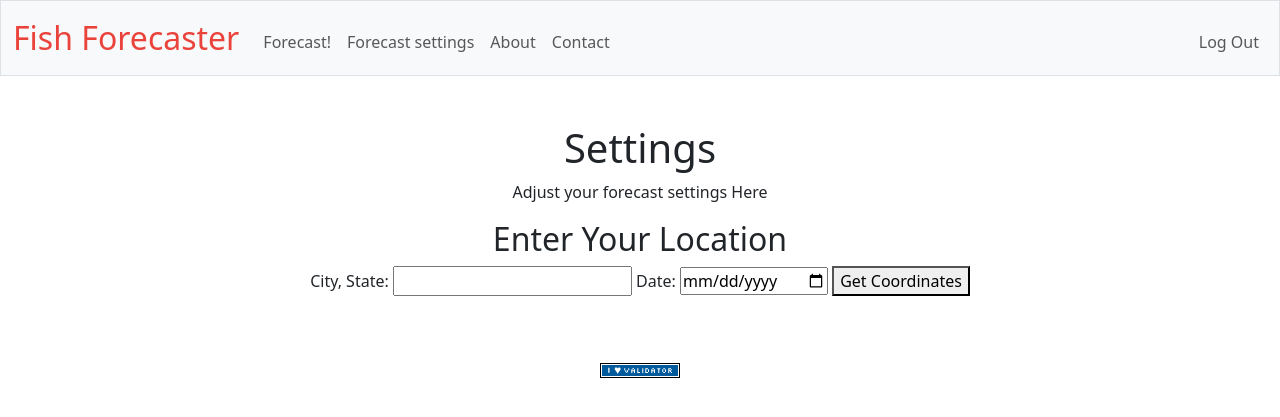
After one commit to surferdave1/surferdave1, a Flask app: page /settings in a window 1280 px wide. The commit adds this page. Shown: the top 417 px of the page. Run offline with Flask 3, Linux system fonts and the light colour scheme; a user stored in the database is signed in.

Commit message:
modified:   fish_forecast/__pycache__/app.cpython-312.pyc new file:   fish_forecast/__pycache__/forecast.cpython-312.pyc 	modified:   fish_forecast/__pycache__/helpers.cpython-312.pyc modified:   fish_forecast/app.py modified:   fish_forecast/fish_forecast.db modified:   fish_forecast/flask_session/6e0b74b19e7334e3ecae985b9b0d7001 new file:   fish_forecast/forecast.py modified:   fish_forecast/helpers.py new file:   fish_forecast/static/I_heart_validator (1).png modified:   fish_forecast/templates/contact.html modified:   fish_forecast/templates/forecast.html modified:   fish_forecast/templates/layout.html deleted:    fish_forecast/templates/profile.html new file:   fish_forecast/templates/settings.html renamed:    fish_forecast/finance.db -> fish_forecast/user_locations.db new file:   fish_forecast/your_database.db

```diff
--- a/fish_forecast/app.py
+++ b/fish_forecast/app.py
@@ -1,9 +1,13 @@
 import sqlite3
-from flask import Flask, flash, redirect, render_template, request, session
+from flask import Flask, flash, redirect, render_template, request, session, jsonify
 from flask_session import Session
 from werkzeug.security import check_password_hash, generate_password_hash
+from datetime import datetime
+from helpers import apology, get_db_connection, login_required, get_weather, air_temp, wind_speed, pressure_trend, moon_phase, time_of_day, season
+from forecast import bass_fishing_quality
+import requests
 
-from helpers import apology, login_required
+weather_api_key = "12c96143c1c24894836214843252908"
 
 # Configure application
 app = Flask(__name__)
@@ -14,9 +18,9 @@ app.config["SESSION_TYPE"] = "filesystem"
 Session(app)
 
 # Configure SQLite3 connection
-conn = sqlite3.connect("fish_forecast.db", check_same_thread=False)
-conn.row_factory = sqlite3.Row
-db = conn.cursor()
+#conn = sqlite3.connect("fish_forecast.db", check_same_thread=False)
+#conn.row_factory = sqlite3.Row
+#db = conn.cursor()
 
 @app.after_request
 def after_request(response):
@@ -33,11 +37,40 @@ def index():
     return render_template("forecast.html" )
 
 @app.route("/forecast")
-@login_required
 def forecast():
-    user_id = session["user_id"]
+    user_id = session.get("user_id")
+    if not user_id:
+        return "User not logged in", 401
 
-    return render_template("forecast.html" )
+    with get_db_connection() as conn:
+        cursor = conn.cursor()
+        cursor.execute("""
+            SELECT latitude, longitude, timestamp
+            FROM user_locations
+            WHERE user_id = ?
+            ORDER BY timestamp DESC
+            LIMIT 1
+        """, (user_id,))
+    result = cursor.fetchone()
+
+    if not result:
+        # No location settings found — show fallback message
+        return render_template("forecast.html", no_settings=True)
+
+    lat, lng, _ = result
+    print(f"User {user_id} forecast request for lat ={lat}, lng={lng}")
+
+    weather_data = get_weather(lat, lng, weather_api_key)
+    if not weather_data:
+        return render_template("forecast.html", error="Weather data unavailable")
+
+    forecast = weather_data["forecast"]["forecastday"][0]["day"]
+    condition = forecast["condition"]["text"]
+    avgtemp_f = forecast["avgtemp_f"]
+    local_date = weather_data["location"]["localtime"].split(" ")[0]
+
+    return render_template("forecast.html", lat=lat, lng=lng, date=local_date,
+                           condition=condition, avgtemp_f=avgtemp_f)
 
 @app.route("/about")
 @login_required
@@ -47,12 +80,42 @@ def about():
     return render_template("about.html" )
     #TODO!
 
-@app.route("/profile")
+
+@app.route("/settings", methods=["GET", "POST"])
+def settings():
+    user_id = session.get("user_id")
+    if not user_id:
+        return jsonify({"error": "User not logged in"}), 401
+
+    return render_template("settings.html")
+
+@app.route("/save_settings", methods=["POST"])
 @login_required
-def profile():
+def save_settings():
     user_id = session["user_id"]
-   #todo
-    return render_template("profile.html" )
+    data = request.get_json()
+
+    lat = data.get("lat")
+    lng = data.get("lng")
+    date = data.get("date")
+
+    if not lat or not lng or not date:
+        return jsonify({"error": "All fields are required"}), 400
+
+    try:
+        conn = get_db_connection()
+        cursor = conn.cursor()
+        cursor.execute("""
+            INSERT INTO user_locations (user_id, latitude, longitude, timestamp)
+            VALUES (?, ?, ?, ?)
+        """, (user_id, lat, lng, date))
+        conn.commit()
+        conn.close()
+    except Exception as e:
+        print("Database error:", e)
+        return jsonify({"error": "Database error"}), 500
+
+    return jsonify({"message": "Settings saved successfully!"})
 
 @app.route("/contact")
 @login_required
@@ -73,8 +136,11 @@ def login():
         if not password:
             return apology("must provide password", 400)
 
-        db.execute("SELECT * FROM users WHERE username = ?", (username,))
-        rows = db.fetchall()
+        conn = get_db_connection()
+        cursor = conn.cursor()
+        cursor.execute("SELECT * FROM users WHERE username = ?", (username,))
+        rows = cursor.fetchall()
+        conn.close()
 
         if len(rows) != 1 or not check_password_hash(rows[0]["hash"], password):
             return apology("invalid username and/or password", 400)
@@ -105,11 +171,14 @@ def register():
             return apology("must provide and confirm password", 400)
         if password != confirmation:
             return apology("Passwords do not match", 400)
-
+        # debugging to check log registration attempt
+        print(f"attempting to register user: {username}")
         hash_pw = generate_password_hash(password)
         try:
-            db.execute("INSERT INTO users (username, hash) VALUES (?, ?)", (username, hash_pw))
-            conn.commit()
+            with get_db_connection() as conn:
+                cursor = conn.cursor()
+                cursor.execute("INSERT INTO users (username, hash) VALUES (?, ?)", (username, hash_pw))
+                conn.commit()
         except sqlite3.IntegrityError:
             return apology("Username already exists", 400)
         return redirect("/")
--- /dev/null
+++ b/fish_forecast/forecast.py
@@ -0,0 +1,92 @@
+def bass_fishing_quality(air_temp, weather, wind_speed, pressure_trend, moon_phase, time_of_day, season, ):
+    score = 0
+
+    # Temperature scoring (ideal range: 55–75°F)
+    if season=="spring" and 50 <= air_temp <= 70:
+        score += 10
+    elif season=="summer" and 70 <= air_temp <= 85:
+        score += 10
+    elif season=="fall" and 50 <= air_temp <= 65:
+        score += 10
+    elif season=="winter" and 35 <= air_temp <= 50:
+        score += 10
+    else:
+        score += 0
+
+    # Weather scoring
+    if weather == "overcast":
+        score += 15
+    elif weather == "partly cloudy":
+        score += 10
+    else:
+        score += 0
+
+    # Wind speed scoring (ideal: windy)
+    if 10 <= wind_speed:
+        score += 15
+    elif 0 <= wind_speed < 3:
+        score += 10
+    else:
+        score += 0
+
+    # Barometric pressure trend scoring
+    if pressure_trend == "falling":
+        score += 20
+    elif pressure_trend == "steady":
+        score += 10
+    else:  # rising
+        score += 0
+
+    # Moon phase scoring
+    if moon_phase in ["new", "full"]:
+        score += 15
+    else:
+        score += 0
+
+    # Time of day scoring
+    if time_of_day in ["dawn", "dusk"]:
+        score += 15
+    elif time_of_day in ["morning", "evening"]:
+        score += 10
+    else:
+        score += 0
+
+    # Seasonal adjustment
+    if season in ["spring", "fall"]:
+        score += 10
+    elif season == "summer":
+        score += 5 # Summer is less ideal
+    else:
+        score += 0
+
+    # Clamp score to 0–100
+    score = min(score, 100)
+
+    # Rating based on score
+    if score >= 80:
+        rating = "Excellent"
+    elif score >= 60:
+        rating = "Good"
+    elif score >= 40:
+        rating = "Fair"
+    else:
+        rating = "Poor"
+
+    return score, rating
+
+
+# Example mock data
+mock_data = {
+    "air_temp": 68,
+    "weather": "overcast",
+    "wind_speed": 10,
+    "pressure_trend": "falling",
+    "moon_phase": "full",
+    "time_of_day": "dawn",
+    "season": "spring"
+}
+
+score, rating = bass_fishing_quality(**mock_data)
+
+print(f"Fishing Quality Score: {score}/100")
+print(f"Rating: {rating}")
--- a/fish_forecast/templates/layout.html
+++ b/fish_forecast/templates/layout.html
@@ -32,7 +32,7 @@
                     {% if session["user_id"] %}
                         <ul class="navbar-nav me-auto mt-2">
                             <li class="nav-item"><a class="nav-link" href="/forecast">Forecast!</a></li>
-                            <li class="nav-item"><a class="nav-link" href="/profile">Edit Profile</a></li>
+                            <li class="nav-item"><a class="nav-link" href="/settings">Forecast settings</a></li>
                             <li class="nav-item"><a class="nav-link" href="/about">About</a></li>
                             <li class="nav-item"><a class="nav-link" href="/contact">Contact</a></li>
                         </ul>
--- /dev/null
+++ b/fish_forecast/templates/settings.html
@@ -0,0 +1,81 @@
+{% extends "layout.html" %}
+
+{% block title %}
+    Forecast Settings
+{% endblock %}
+
+{% block main %}
+<body>
+    <h1>Settings</h1>
+    <p>Adjust your forecast settings Here</p>
+<!DOCTYPE html>
+<html>
+<head>
+  <title>Fishing Location Input</title>
+</head>
+<body>
+  <h2>Enter Your Location</h2>
+  <form id="locationForm">
+    <label for="location">City, State:</label>
+    <input type="text" id="location" name="location" required>
+
+    <label for="date">Date:</label>
+    <input type="date" id="date" name="date" required>
+
+    <button type="submit">Get Coordinates</button>
+  </form>
+
+  <p id="output"></p>
+<!-- JavaScript to handle form submission and fetch coordinates -->
+<!-- Using OpenCage Geocoding API -->
+<!-- code below created by co-pilot -->
+  <script>
+  document.getElementById("locationForm").addEventListener("submit", function(e) {
+    e.preventDefault();
+    const location = document.getElementById("location").value;
+
+    const apiKey = "1a01d4aa2eec4f97a8a60af24e3802ce";
+    const url = `https://api.opencagedata.com/geocode/v1/json?q=${encodeURIComponent(location)}&key=${apiKey}&countrycode=us&limit=1`;
+
+    fetch(url)
+      .then(response => response.json())
+      .then(data => {
+        if (data.results.length > 0) {
+          const lat = data.results[0].geometry.lat;
+          const lng = data.results[0].geometry.lng;
+          const date = document.getElementById("date").value;
+
+          document.getElementById("output").innerText = `Latitude: ${lat}, Longitude: ${lng}`;
+
+          // Send to Flask backend
+          fetch("/save_settings", {
+            method: "POST",
+            headers: {
+              "Content-Type": "application/json"
+            },
+            body: JSON.stringify({ lat: lat, lng: lng, date: date })
+          })
+          .then(response => response.json())
+          .then(data => {
+            console.log("Coordinates saved:", data);
+          })
+          .catch(error => {
+            console.error("Error sending coordinates:", error);
+          });
+
+        } else {
+          document.getElementById("output").innerText = "Location not found.";
+        }
+      })
+      .catch(error => {
+        console.error("Error fetching coordinates:", error);
+        document.getElementById("output").innerText = "Error fetching coordinates.";
+      });
+  });
+</script>
+
+</body>
+</html>
+
+</body>
+{% endblock %}
```
Also changed, not shown: fish_forecast/helpers.py (+79 -0 lines), fish_forecast/templates/contact.html (+6 -1 lines), fish_forecast/templates/forecast.html (+17 -0 lines), fish_forecast/templates/profile.html (deleted, +0 -9 lines), fish_forecast/finance.db (deleted), fish_forecast/fish_forecast.db, fish_forecast/static/I_heart_validator (1).png (added), fish_forecast/user_locations.db (added), fish_forecast/your_database.db (added), 1 other file.
